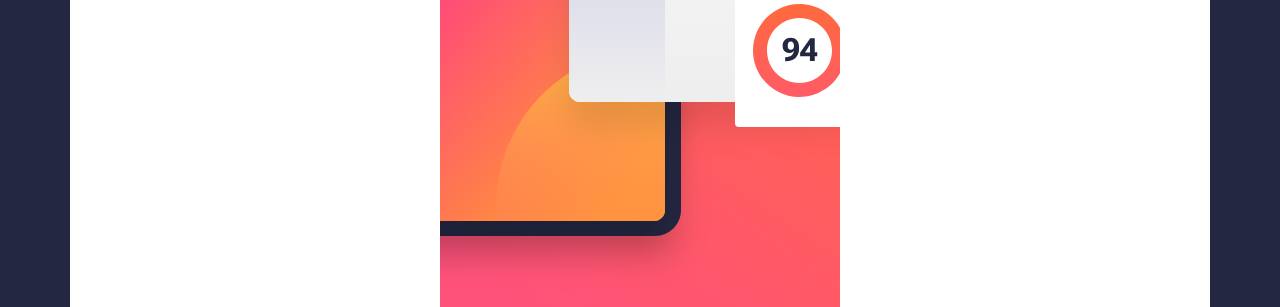
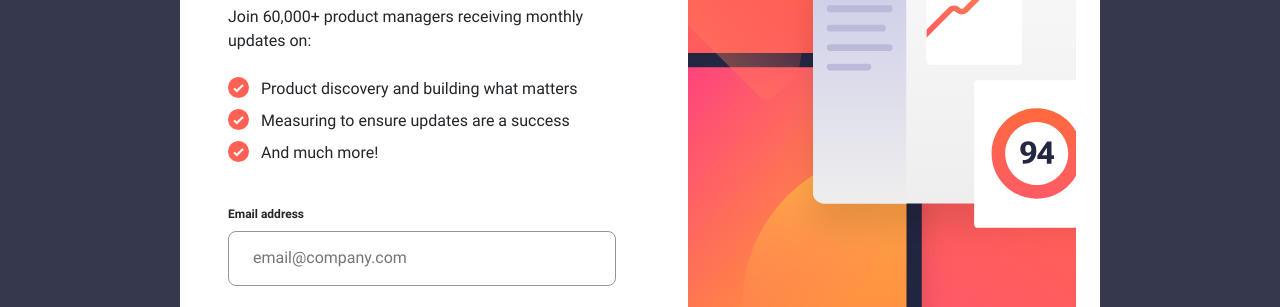
Before and after one commit to ferdinandoaspro/newsletter-sign-up, a website: page index.html in a window 1280 px wide. Shown: the part 264-571 px from the top of the page. Drawn offline with nearby package versions, Linux system fonts and the light colour scheme.

Commit message:
completed the work on the base layout

```diff
--- a/index.html
+++ b/index.html
@@ -8,13 +8,13 @@
   <link rel="stylesheet" href="dist/output.css">
 </head>
 <body class="d-grid">
-  <main class="container-sm bg-white p-0">
-    <div class="row m-0 p-0">
-      <picture class="p-0 mx-auto w-auto">
-        <source srcset="assets/images/illustration-sign-up-desktop.svg" media="(min-width:768px)">
+  <main class="container-sm bg-white p-0 p-lg-4 my-lg-auto">
+    <div class="row m-0 gap-lg-5">
+      <picture class="p-0 mx-auto w-auto col-lg order-lg-2">
+        <source srcset="assets/images/illustration-sign-up-desktop.svg" media="(min-width:992px)">
         <img src="assets/images/illustration-sign-up-mobile.svg" alt="" class="img-fluid">
       </picture>
-      <section class="p-4 d-flex flex-column gap-2">
+      <section class="p-4 px-md-5 px-lg-4 d-flex flex-column my-lg-auto gap-2 col-lg order-lg-1">
         <h1>
           Stay updated!
         </h1>
--- a/src/input.scss
+++ b/src/input.scss
@@ -17,7 +17,7 @@ $roboto: "Roboto", sans-serif;
 
 @import "../node_modules/bootstrap/scss/functions";
 
-$body-bg: $dark-slate-grey;
+$body-bg: $charcoal-grey;
 
 @import "../node_modules/bootstrap/scss/variables";
 @import "../node_modules/bootstrap/scss/variables-dark";
@@ -71,7 +71,18 @@ ul {
     }
 }
 
+main {
+    @media (min-width: 992px) {
+        max-width: 920px !important;
+        border-radius: 1rem;
+    }
+}
+
 .row {
+    @media (min-width: 992px) {
+        height: fit-content;
+    }
+
 
     section {
 
@@ -80,6 +91,9 @@ ul {
             font-family: $roboto;
             font-weight: bold;
             margin: 0.75rem 0;
+            @media (min-width: 992px) {
+                font-size: 3.5rem;
+            }
         }
     }
 }
```
Also changed, not shown: dist/output.css, 1 other file.
